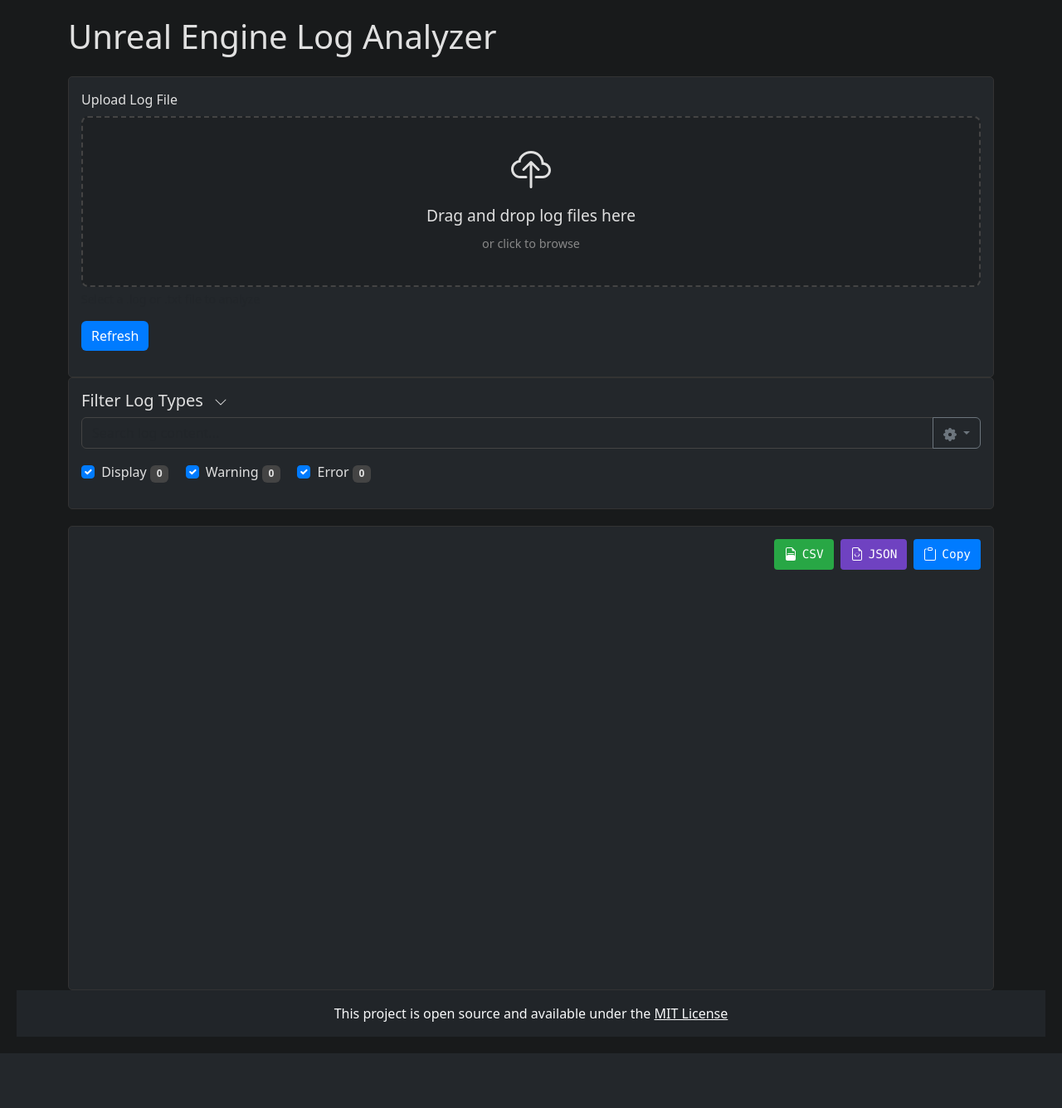
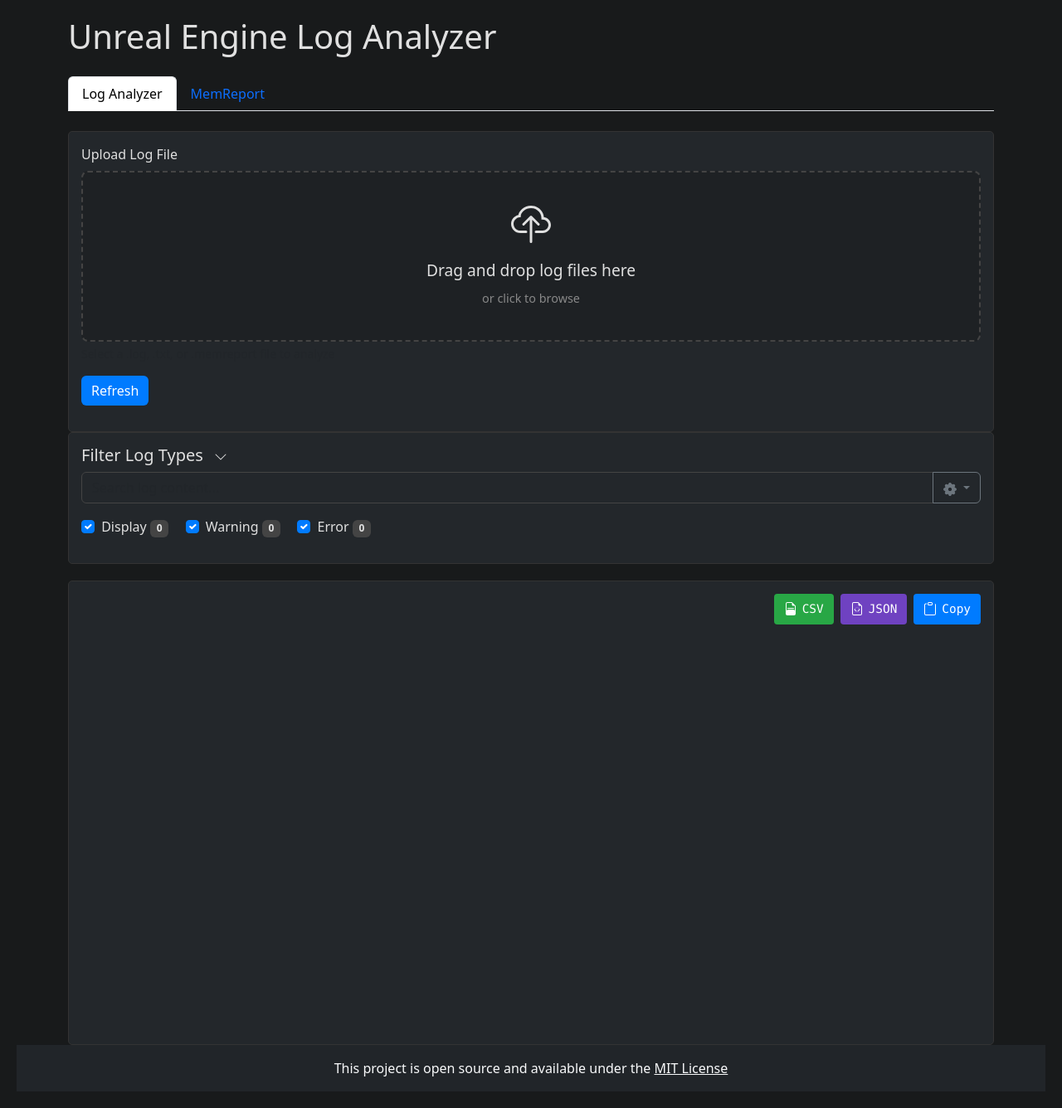
Before and after one commit to AugustWasilowski/unreal-log-analyzer, a Flask app: page / in a window 1280 px wide. Shown: the whole page at 83% size. Before the commit the page ends 1270 px from the top, so only its background shows below. Run offline with Flask 3, Linux system fonts and the light colour scheme; some libraries are stand-ins or nearby versions.

Commit message:
Set up navigation and routing infrastructure.

```diff
--- a/static/js/app.js
+++ b/static/js/app.js
@@ -4,6 +4,13 @@ class LogAnalyzerApp {
     constructor() {
         this.appState = new AppState();
         this.ui = new UI();
+
+        // Route management
+        this.routes = {
+            'log': 'log-panel',
+            'memreport': 'memreport-panel'
+        };
+        this.currentRoute = 'log';
 
         // Initialize UI first, then setup event listeners
         this.initializeApp();
@@ -21,7 +28,23 @@ class LogAnalyzerApp {
 
     // Setup event listeners
     setupEventListeners() {
-        // File upload
+        // Tab navigation
+        const logTab = document.getElementById('log-tab');
+        const memreportTab = document.getElementById('memreport-tab');
+
+        if (logTab) {
+            logTab.addEventListener('click', () => {
+                this.switchRoute('log');
+            });
+        }
+
+        if (memreportTab) {
+            memreportTab.addEventListener('click', () => {
+                this.switchRoute('memreport');
+            });
+        }
+
+        // File upload for log analyzer
         if (this.ui.elements.uploadForm) {
             this.ui.elements.uploadForm.addEventListener('submit', (e) => {
                 e.preventDefault();
@@ -32,10 +55,32 @@ class LogAnalyzerApp {
         if (this.ui.elements.logFile) {
             this.ui.elements.logFile.addEventListener('change', () => {
                 if (this.ui.elements.logFile.files.length > 0) {
-                    this.ui.elements.uploadForm.requestSubmit();
+                    this.handleFileSelection(this.ui.elements.logFile.files[0]);
                 }
             });
         }
+
+        // File upload for memreport analyzer
+        const memreportUploadForm = document.getElementById('memreportUploadForm');
+        const memreportFile = document.getElementById('memreportFile');
+
+        if (memreportUploadForm) {
+            memreportUploadForm.addEventListener('submit', (e) => {
+                e.preventDefault();
+                this.handleMemReportFileUpload();
+            });
+        }
+
+        if (memreportFile) {
+            memreportFile.addEventListener('change', () => {
+                if (memreportFile.files.length > 0) {
+                    this.handleFileSelection(memreportFile.files[0]);
+                }
+            });
+        }
+
+        // Setup drag and drop for both zones
+        this.setupDragAndDrop();
 
         // Search input with debouncing
         if (this.ui.elements.logSearchInput) {
@@ -90,6 +135,63 @@ class LogAnalyzerApp {
         }
     }
 
+    // Setup drag and drop for both file input zones
+    setupDragAndDrop() {
+        const dropZones = [
+            { element: document.getElementById('dropZone'), input: document.getElementById('logFile') },
+            { element: document.getElementById('memreportDropZone'), input: document.getElementById('memreportFile') }
+        ];
+
+        dropZones.forEach(({ element, input }) => {
+            if (!element || !input) return;
+
+            // Prevent default drag behaviors
+            ['dragenter', 'dragover', 'dragleave', 'drop'].forEach(eventName => {
+                element.addEventListener(eventName, (e) => {
+                    e.preventDefault();
+                    e.stopPropagation();
+                });
+            });
+
+            // Highlight drop zone when item is dragged over it
+            ['dragenter', 'dragover'].forEach(eventName => {
+                element.addEventListener(eventName, () => {
+                    element.classList.add('drag-over');
+                });
+            });
+
+            ['dragleave', 'drop'].forEach(eventName => {
+                element.addEventListener(eventName, () => {
+                    element.classList.remove('drag-over');
+                });
+            });
+
+            // Handle dropped files
+            element.addEventListener('drop', (e) => {
+                const files = e.dataTransfer.files;
+                if (files.length > 0) {
+                    const dt = new DataTransfer();
+                    dt.items.add(files[0]);
+                    input.files = dt.files;
+                    this.handleFileSelection(files[0]);
+                }
+            });
+
+            // Handle click to browse
+            element.addEventListener('click', () => {
+                input.click();
+            });
+
+            // Handle keyboard navigation
+            element.addEventListener('keydown', (e) => {
+                if (e.key === 'Enter' || e.key === ' ') {
+                    e.preventDefault();
+                    input.click();
+                }
+            });
+        });
+    }
+
     // Setup state subscriptions
     setupStateSubscriptions() {
         this.appState.subscribe((state) => {
@@ -105,8 +207,70 @@ class LogAnalyzerApp {
         }
     }
 
-    // Handle file upload
-    async handleFileUpload() {
+    // Switch between routes
+    switchRoute(route) {
+        if (this.routes[route] && this.currentRoute !== route) {
+            this.currentRoute = route;
+            this.appState.setCurrentRoute(route);
+
+            // Update tab visibility using Bootstrap
+            const tabTrigger = document.querySelector(`#${route}-tab`);
+            if (tabTrigger) {
+                const tab = new bootstrap.Tab(tabTrigger);
+                tab.show();
+            }
+        }
+    }
+
+    // Handle file selection and route to appropriate analyzer
+    handleFileSelection(file) {
+        if (!file) {
+            Utils.showErrorToast('Please select a file');
+            return;
+        }
+
+        const fileType = this.detectFileType(file);
+
+        if (fileType === 'memreport') {
+            this.switchRoute('memreport');
+            // Set the file in the memreport input and trigger upload
+            const memreportFile = document.getElementById('memreportFile');
+            if (memreportFile) {
+                // Create a new FileList-like object
+                const dt = new DataTransfer();
+                dt.items.add(file);
+                memreportFile.files = dt.files;
+                this.handleMemReportFileUpload();
+            }
+        } else {
+            this.switchRoute('log');
+            this.handleLogFileUpload();
+        }
+    }
+
+    // Detect file type based on extension and content
+    detectFileType(file) {
+        const fileName = file.name.toLowerCase();
+
+        // Check file extension first
+        if (fileName.endsWith('.memreport')) {
+            return 'memreport';
+        }
+
+        // For .txt files, we might need to check content in the future
+        // For now, assume .txt files are logs unless they have memreport indicators
+        if (fileName.endsWith('.txt')) {
+            // TODO: In future, could read first few lines to detect memreport format
+            // For now, default to log
+            return 'log';
+        }
+
+        // Default to log for .log files and others
+        return 'log';
+    }
+
+    // Handle log file upload
+    async handleLogFileUpload() {
         const file = this.ui.elements.logFile.files[0];
 
         if (!file) {
@@ -147,6 +311,59 @@ class LogAnalyzerApp {
             // Re-enable state subscriptions
             this.appState.resumeSubscriptions();
         }
+    }
+
+    // Handle memreport file upload
+    async handleMemReportFileUpload() {
+        const memreportFile = document.getElementById('memreportFile');
+        const file = memreportFile?.files[0];
+
+        if (!file) {
+            Utils.showErrorToast('Please select a memreport file');
+            return;
+        }
+
+        // Show loading state
+        const uploadButton = document.getElementById('memreportUploadButton');
+        if (uploadButton) {
+            uploadButton.textContent = 'Parsing...';
+            uploadButton.disabled = true;
+        }
+
+        try {
+            // For now, just show a placeholder message
+            // This will be implemented in later tasks
+            const memreportContent = document.getElementById('memreportContent');
+            if (memreportContent) {
+                memreportContent.innerHTML = `
+                    <div class="alert alert-info" role="alert">
+                        <h4 class="alert-heading">MemReport Parser Coming Soon!</h4>
+                        <p>File "${file.name}" has been selected for analysis.</p>
+                        <p class="mb-0">The MemReport parser will be implemented in the next tasks.</p>
+                    </div>
+                `;
+            }
+
+            // Update state
+            this.appState.update({
+                currentFile: file.name
+            });
+
+        } catch (error) {
+            Utils.showErrorToast('Failed to process memreport file');
+            console.error('MemReport processing error:', error);
+        } finally {
+            // Reset UI state
+            if (uploadButton) {
+                uploadButton.textContent = 'Analyze MemReport';
+                uploadButton.disabled = false;
+            }
+        }
+    }
+
+    // Handle file upload (legacy method for backward compatibility)
+    async handleFileUpload() {
+        return this.handleLogFileUpload();
     }
 
     // Handle search change
--- a/static/js/state.js
+++ b/static/js/state.js
@@ -16,7 +16,20 @@ class AppState {
             ui: {
                 dragOver: false,
                 searchDropdownOpen: false
-            }
+            },
+            // MemReport state
+            memreport: {
+                meta: { engineVersion: "", map: "", timestamp: "", generator: "memreport" },
+                sections: [],
+                ui: {
+                    pinnedSections: [],
+                    collapsedSections: [],
+                    sectionFilters: {}, // per-section search terms
+                    sectionSorts: {} // per-section sort state
+                }
+            },
+            // Current route: 'log' or 'memreport'
+            currentRoute: 'log'
         };
         this.listeners = [];
         this.subscriptionsPaused = false;
@@ -178,6 +191,104 @@ class AppState {
         if (/\bDisplay\b/i.test(content)) return 'Display';
         return '';
     }
+
+    // MemReport-specific methods
+    setCurrentRoute(route) {
+        this.update({ currentRoute: route });
+    }
+
+    getCurrentRoute() {
+        return this.state.currentRoute;
+    }
+
+    setMemReportData(memreportData) {
+        this.update({ memreport: { ...this.state.memreport, ...memreportData } });
+    }
+
+    updateMemReportFilters(sectionKey, filters) {
+        const newSectionFilters = { ...this.state.memreport.ui.sectionFilters };
+        newSectionFilters[sectionKey] = filters;
+
+        this.update({
+            memreport: {
+                ...this.state.memreport,
+                ui: {
+                    ...this.state.memreport.ui,
+                    sectionFilters: newSectionFilters
+                }
+            }
+        });
+    }
+
+    updateMemReportSort(sectionKey, sortState) {
+        const newSectionSorts = { ...this.state.memreport.ui.sectionSorts };
+        newSectionSorts[sectionKey] = sortState;
+
+        this.update({
+            memreport: {
+                ...this.state.memreport,
+                ui: {
+                    ...this.state.memreport.ui,
+                    sectionSorts: newSectionSorts
+                }
+            }
+        });
+    }
+
+    getFilteredSectionData(sectionKey) {
+        const section = this.state.memreport.sections.find(s => s.key === sectionKey);
+        if (!section || section.type !== 'table') {
+            return section;
+        }
+
+        const filters = this.state.memreport.ui.sectionFilters[sectionKey] || {};
+        const sortState = this.state.memreport.ui.sectionSorts[sectionKey] || {};
+
+        let filteredRows = [...section.rows];
+
+        // Apply search filter
+        if (filters.search) {
+            const searchTerm = filters.search.toLowerCase();
+            filteredRows = filteredRows.filter(row =>
+                row.some(cell => String(cell).toLowerCase().includes(searchTerm))
+            );
+        }
+
+        // Apply sorting
+        if (sortState.column !== undefined && sortState.column !== null) {
+            const columnIndex = sortState.column;
+            const isNumeric = this.isNumericColumn(section.columns[columnIndex]);
+
+            filteredRows.sort((a, b) => {
+                let aVal = a[columnIndex];
+                let bVal = b[columnIndex];
+
+                if (isNumeric) {
+                    aVal = parseFloat(aVal) || 0;
+                    bVal = parseFloat(bVal) || 0;
+                } else {
+                    aVal = String(aVal).toLowerCase();
+                    bVal = String(bVal).toLowerCase();
+                }
+
+                if (sortState.direction === 'desc') {
+                    return aVal < bVal ? 1 : aVal > bVal ? -1 : 0;
+                } else {
+                    return aVal < bVal ? -1 : aVal > bVal ? 1 : 0;
+                }
+            });
+        }
+
+        return {
+            ...section,
+            rows: filteredRows
+        };
+    }
+
+    isNumericColumn(columnName) {
+        const numericPatterns = /\b(KB|MB|Bytes?|Size|Memory|Count|Num|Total)\b/i;
+        return numericPatterns.test(columnName);
+    }
 }
 
 // Export for use in other modules
--- a/templates/index.html
+++ b/templates/index.html
@@ -288,7 +288,27 @@
             Unreal Engine Log Analyzer
         </h1>
 
-        <div class="upload-container">
+        <!-- Navigation tabs -->
+        <ul class="nav nav-tabs mb-4" id="mainTabs" role="tablist">
+            <li class="nav-item" role="presentation">
+                <button class="nav-link active" id="log-tab" data-bs-toggle="tab" data-bs-target="#log-panel"
+                        type="button" role="tab" aria-controls="log-panel" aria-selected="true">
+                    Log Analyzer
+                </button>
+            </li>
+            <li class="nav-item" role="presentation">
+                <button class="nav-link" id="memreport-tab" data-bs-toggle="tab" data-bs-target="#memreport-panel"
+                        type="button" role="tab" aria-controls="memreport-panel" aria-selected="false">
+                    MemReport
+                </button>
+            </li>
+        </ul>
+
+        <!-- Tab content -->
+        <div class="tab-content" id="mainTabContent">
+            <!-- Log Analyzer Panel -->
+            <div class="tab-pane fade show active" id="log-panel" role="tabpanel" aria-labelledby="log-tab">
+                <div class="upload-container">
             <form id="uploadForm" class="mb-3" role="form" aria-label="Log file upload form">
                 <div class="mb-3">
                     <label for="logFile" class="form-label">Upload Log File</label>
@@ -305,10 +325,10 @@
                             <p class="drop-zone-text">Drag and drop log files here</p>
                             <p class="drop-zone-subtext">or click to browse</p>
                         </div>
-                        <input type="file" class="form-control visually-hidden" id="logFile" accept=".log,.txt"
+                        <input type="file" class="form-control visually-hidden" id="logFile" accept=".log,.txt,.memreport"
                                aria-describedby="fileHelp" tabindex="-1">
                     </div>
-                    <div id="dropZoneHelp" class="form-text">Select a .log or .txt file to analyze</div>
+                    <div id="dropZoneHelp" class="form-text">Select a .log, .txt, or .memreport file to analyze</div>
                 </div>
                 <button type="submit" class="btn btn-primary" id="uploadButton"
                         aria-label="Upload and analyze log file">Refresh</button>
@@ -420,6 +440,45 @@
             </div>
             <!-- Log entries will be displayed here -->
         </div>
+            </div>
+            <!-- End Log Analyzer Panel -->
+
+            <!-- MemReport Analyzer Panel -->
+            <div class="tab-pane fade" id="memreport-panel" role="tabpanel" aria-labelledby="memreport-tab">
+                <div class="upload-container">
+                    <form id="memreportUploadForm" class="mb-3" role="form" aria-label="MemReport file upload form">
+                        <div class="mb-3">
+                            <label for="memreportFile" class="form-label">Upload MemReport File</label>
+                            <div class="drop-zone" id="memreportDropZone"
+                                 role="button"
+                                 tabindex="0"
+                                 aria-label="Drag and drop memreport files here or click to browse"
+                                 aria-describedby="memreportDropZoneHelp">
+                                <div class="drop-zone-content">
+                                    <svg xmlns="http://www.w3.org/2000/svg" width="48" height="48" fill="currentColor" class="bi bi-cloud-upload mb-3" viewBox="0 0 16 16">
+                                        <path fill-rule="evenodd" d="M4.406 1.342A5.53 5.53 0 0 1 8 0c2.69 0 4.923 2 5.166 4.579C14.758 4.804 16 6.137 16 7.773 16 9.569 14.502 11 12.687 11H10a.5.5 0 0 1 0-1h2.688C13.979 10 15 8.988 15 7.773c0-1.216-1.02-2.228-2.313-2.228h-.5v-.5C12.188 2.825 10.328 1 8 1a4.53 4.53 0 0 0-2.941 1.1c-.757.652-1.153 1.438-1.153 2.055v.448l-.445.049C2.064 4.805 1 5.952 1 7.318 1 8.785 2.21 10 3.781 10H6a.5.5 0 0 1 0 1H3.781C1.708 11 0 9.366 0 7.318c0-1.763 1.266-3.223 2.942-3.593.143-.863.698-1.723 1.464-2.383z"/>
+                                        <path fill-rule="evenodd" d="M7.646 4.146a.5.5 0 0 1 .708 0l3 3a.5.5 0 0 1-.708.708L8.5 5.707V14.5a.5.5 0 0 1-1 0V5.707L5.354 7.854a.5.5 0 1 1-.708-.708l3-3z"/>
+                                    </svg>
+                                    <p class="drop-zone-text">Drag and drop memreport files here</p>
+                                    <p class="drop-zone-subtext">or click to browse</p>
+                                </div>
+                                <input type="file" class="form-control visually-hidden" id="memreportFile" accept=".memreport,.txt"
+                                       aria-describedby="memreportFileHelp" tabindex="-1">
+                            </div>
+                            <div id="memreportDropZoneHelp" class="form-text">Select a .memreport or .txt file to analyze</div>
+                        </div>
+                        <button type="submit" class="btn btn-primary" id="memreportUploadButton"
+                                aria-label="Upload and analyze memreport file">Analyze MemReport</button>
+                    </form>
+                </div>
+
+                <!-- MemReport content will be rendered here -->
+                <div id="memreportContent" role="main" aria-label="MemReport analysis results">
+                    <!-- MemReport sections will be displayed here -->
+                </div>
+            </div>
+            <!-- End MemReport Analyzer Panel -->
+        </div>
     </div>
 
     <!-- Toast container for notifications -->
```
